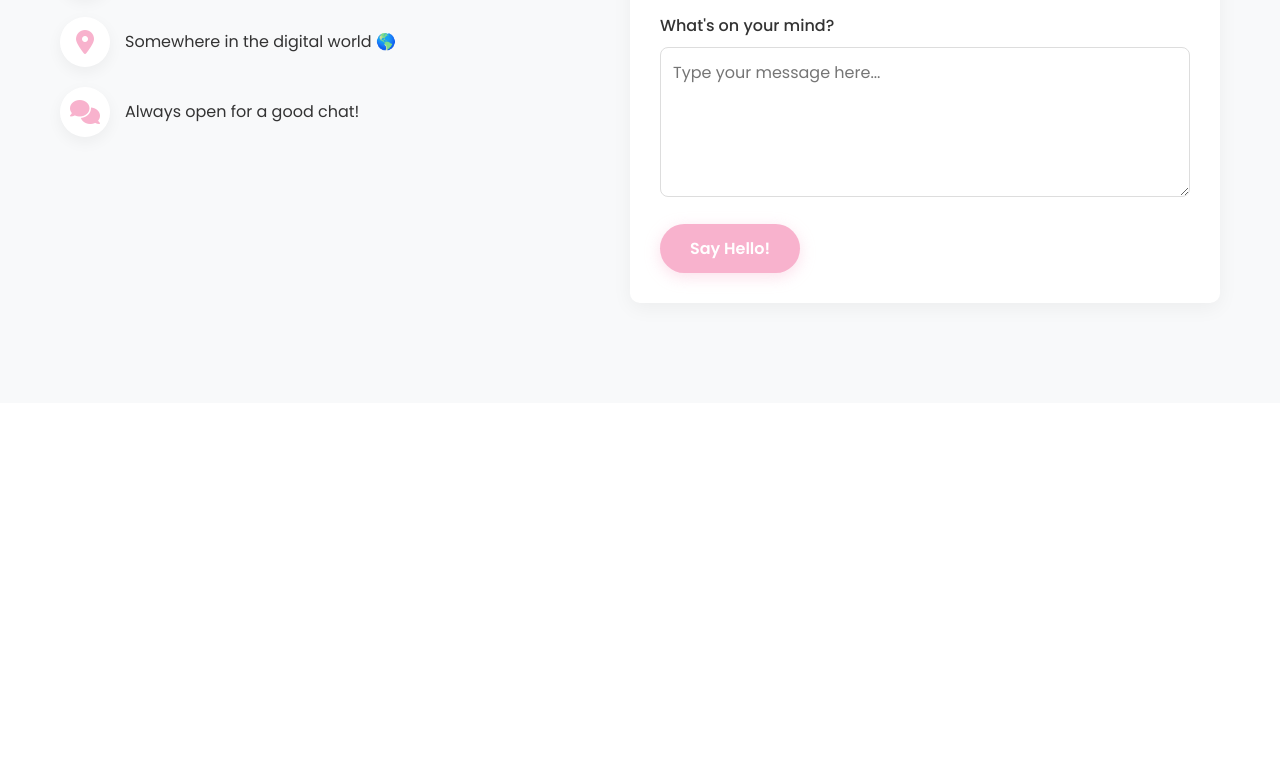
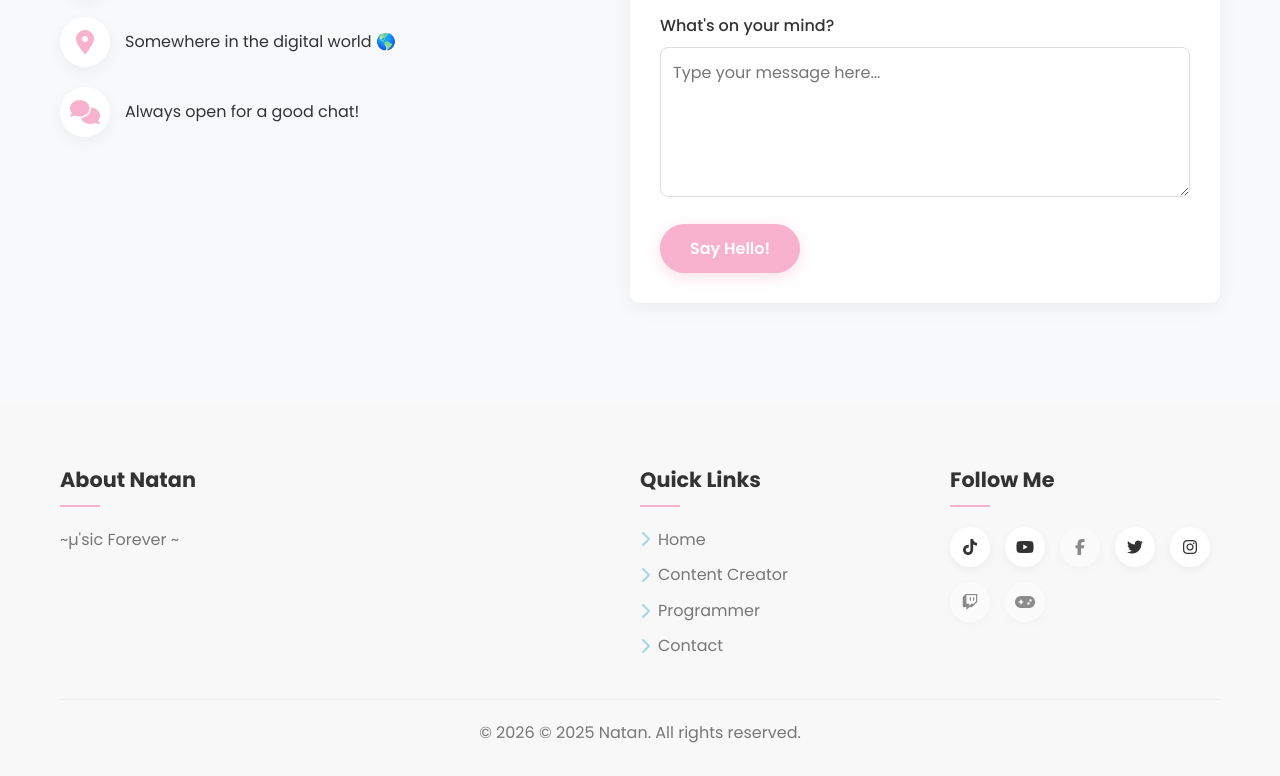
Before and after one commit to Natanmiuz/p-toforio, an Astro site: page / in a window 1280 px wide. Shown: the part 3414-4190 px from the top of the page. Before the commit the page ends 3817 px from the top, so only its background shows below. Built offline with nearby package versions, Linux system fonts and the light colour scheme; Astro itself is replaced by a stand-in of ours.

Commit message:
feat: footer con ano dinamico y composicion final

```diff
--- /dev/null
+++ b/src/components/Footer.astro
@@ -0,0 +1,53 @@
+---
+const year = new Date().getFullYear();
+---
+<footer class="footer" role="contentinfo">
+  <div class="container">
+    <div class="footer-container">
+      <div class="footer-about">
+        <h4 class="footer-title" data-translate="footer.about">About Natan</h4>
+        <p data-translate="footer.aboutText">Programmer by day, content creator by night. I share my passion for technology, gaming, and creative content across multiple platforms.</p>
+      </div>
+      <div class="footer-links">
+        <h4 class="footer-title" data-translate="footer.quickLinks">Quick Links</h4>
+        <ul>
+          <li><a href="#hero"><i class="fas fa-chevron-right"></i> <span data-translate="nav.home">Home</span></a></li>
+          <li><a href="#content-creator"><i class="fas fa-chevron-right"></i> <span data-translate="nav.contentCreator">Content Creator</span></a></li>
+          <li><a href="#programmer"><i class="fas fa-chevron-right"></i> <span data-translate="nav.programmer">Programmer</span></a></li>
+          <li><a href="#contact"><i class="fas fa-chevron-right"></i> <span data-translate="nav.contact">Contact</span></a></li>
+        </ul>
+      </div>
+
+      <div class="footer-social">
+        <h4 class="footer-title" data-translate="footer.followMe">Follow Me</h4>
+        <div class="footer-social-icons">
+          <a href="https://www.tiktok.com/@natan.kimito" class="footer-social-link tiktok" aria-label="TikTok">
+            <i class="fab fa-tiktok"></i>
+          </a>
+          <a href="https://youtube.com/@natanyume" class="footer-social-link youtube" aria-label="YouTube">
+            <i class="fab fa-youtube"></i>
+          </a>
+          <a class="footer-social-link facebook disabled" aria-disabled="true" aria-label="Facebook">
+            <i class="fab fa-facebook-f"></i>
+          </a>
+          <a href="https://x.com/natanohj_9" class="footer-social-link twitter" aria-label="Twitter/X">
+            <i class="fab fa-twitter"></i>
+          </a>
+          <a href="https://www.instagram.com/natansolano_" class="footer-social-link instagram" aria-label="Instagram">
+            <i class="fab fa-instagram"></i>
+          </a>
+          <a class="footer-social-link twitch disabled" aria-disabled="true" aria-label="Twitch">
+            <i class="fab fa-twitch"></i>
+          </a>
+          <a class="footer-social-link kick disabled" aria-disabled="true" aria-label="Kick">
+            <i class="fas fa-gamepad"></i>
+          </a>
+        </div>
+      </div>
+    </div>
+
+    <div class="footer-bottom">
+      <p>&copy; {year} <span data-translate="footer.copyright">Natan. All rights reserved.</span></p>
+    </div>
+  </div>
+</footer>
--- a/src/pages/index.astro
+++ b/src/pages/index.astro
@@ -5,6 +5,7 @@ import Hero from '../components/Hero.astro';
 import ContentCreator from '../components/ContentCreator.astro';
 import Programmer from '../components/Programmer.astro';
 import Contact from '../components/Contact.astro';
+import Footer from '../components/Footer.astro';
 ---
 <Layout>
   <Header />
@@ -14,4 +15,5 @@ import Contact from '../components/Contact.astro';
     <Programmer />
     <Contact />
   </main>
+  <Footer />
 </Layout>
```
